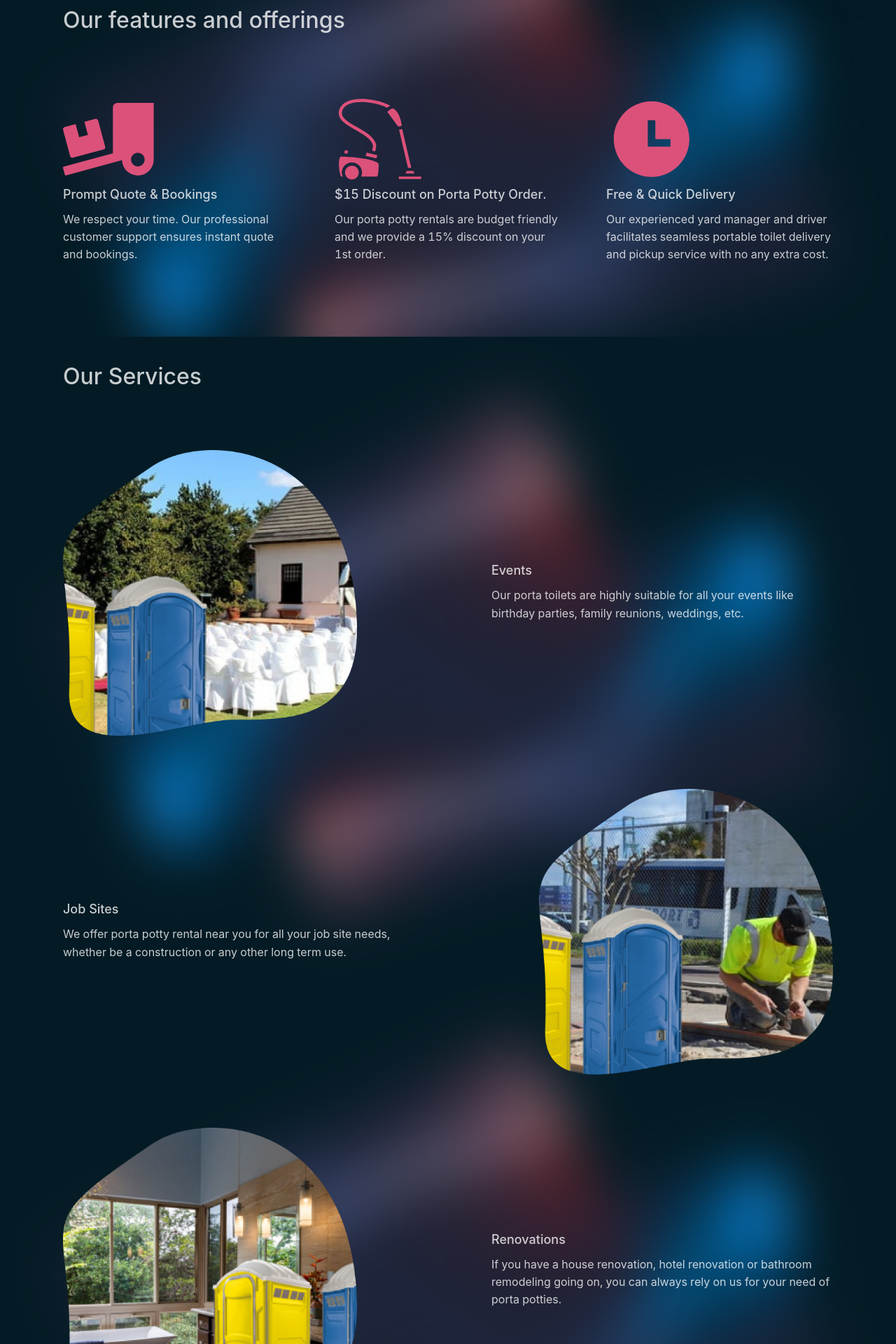
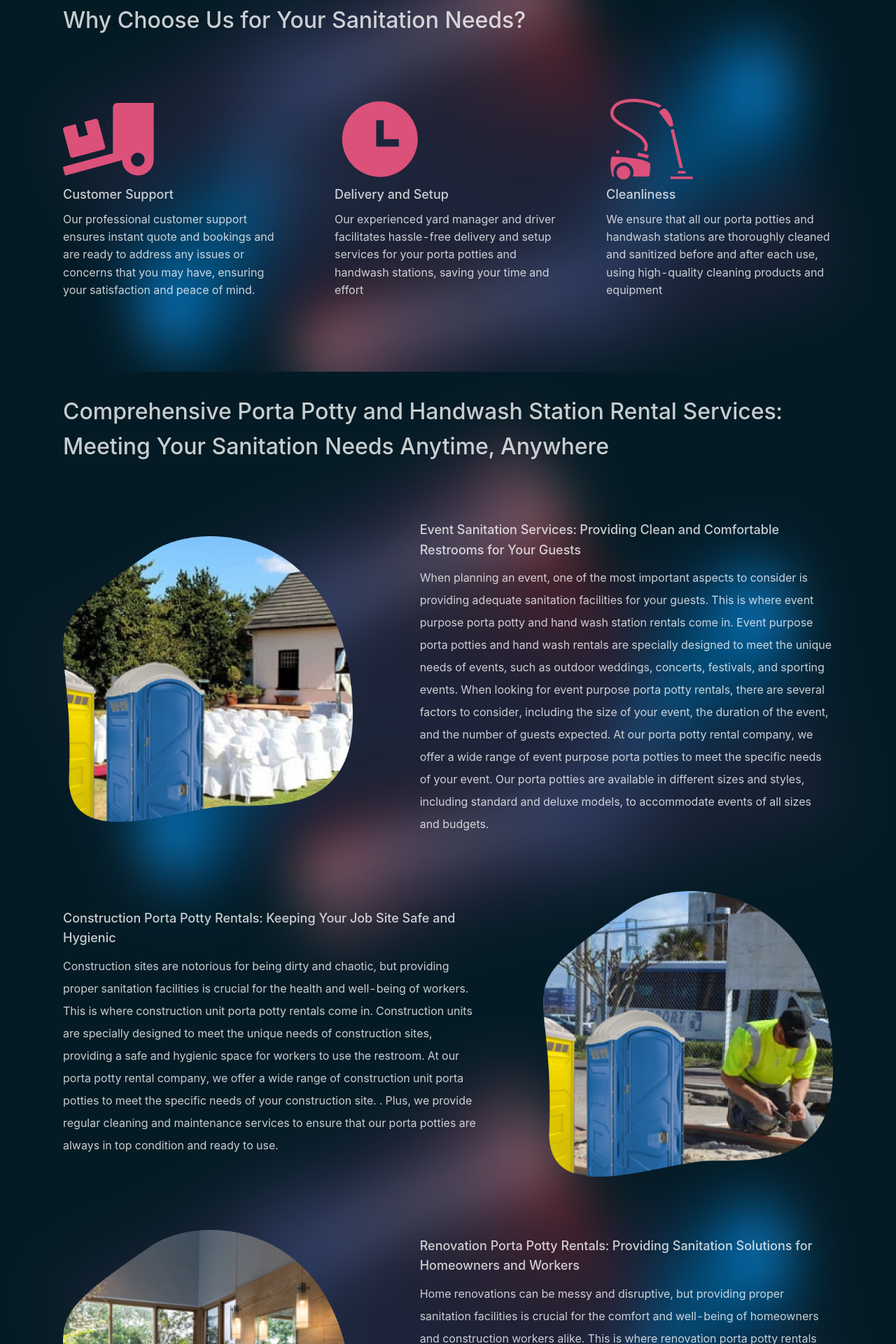
Before and after one commit to nishant-k1/flushjohn-web, a Next.js app: page / in a window 1280 px wide. Shown: the part 820-2740 px from the top of the page at 70% size. Built offline with nearby package versions, Linux system fonts and the light colour scheme.

Commit message:
add homepage text contents

```diff
--- a/components/Home/Hero/styles.module.css
+++ b/components/Home/Hero/styles.module.css
@@ -123,4 +123,7 @@
     justify-content: end;
     padding: 0;
   }
+  .heroTitle h1 {
+    font-size: 2.5rem;
+  }
 }
--- a/components/Home/Services/styles.module.css
+++ b/components/Home/Services/styles.module.css
@@ -39,13 +39,14 @@
 .wrapper p {
   font-size: 16px;
   color: var(--primary-text-color);
+  line-height: 32px;
 }
 /* tablet device breakpoint: 768px*/
 @media only screen and (min-width: 768px) {
   .wrapper {
     display: flex;
     align-items: center;
-    column-gap: 12rem;
+    column-gap: 6rem;
   }
   .rowReverse {
     flex-direction: row-reverse;
--- a/constants/index.js
+++ b/constants/index.js
@@ -5,78 +5,91 @@ import { RiTimeFill } from "react-icons/ri";
 
 export const home_data = {
   hero: {
+    // title:
+    //   "We offer a wide range of portable toilet rentals and hand wash station rentals for all your events, job sites and residential needs.",
     title:
-      "We offer a wide range of portable toilet rentals and hand wash station rentals for all your events, job sites and residential needs.",
+      "Clean, Convenient, and Reliable: Rent Top-Quality Porta Potties and Handwash Stations",
     image: {
       src: "assets/hero/hero_fm_1.png",
       alt: "porta_potty",
     },
   },
   features: {
-    heading: "Our features and offerings",
+    heading: "Why Choose Us for Your Sanitation Needs?",
     content: [
       {
         id: 1,
         image: <FaTruckLoading />,
-        title: "Prompt Quote & Bookings",
-        body: "We respect your time. Our professional customer support ensures instant quote and bookings.",
+        title: "Customer Support",
+        body: "Our professional customer support ensures instant quote and bookings and are ready to address any issues or concerns that you may have, ensuring your satisfaction and peace of mind.",
       },
       {
         id: 2,
-        image: <GiVacuumCleaner />,
-        title: "$15 Discount on Porta Potty Order.",
-        body: "Our porta potty rentals are budget friendly and we provide a 15% discount on your 1st order.",
+        image: <RiTimeFill />,
+        title: "Delivery and Setup",
+        body: "Our experienced yard manager and driver facilitates hassle-free delivery and setup services for your porta potties and handwash stations, saving your time and effort",
       },
       {
         id: 3,
-        image: <RiTimeFill />,
-        title: "Free & Quick Delivery",
-        body: "Our experienced yard manager and driver facilitates seamless portable toilet delivery and pickup service with no any extra cost.",
+        image: <GiVacuumCleaner />,
+        title: "Cleanliness",
+        body: "We ensure that all our porta potties and handwash stations are thoroughly cleaned and sanitized before and after each use, using high-quality cleaning products and equipment",
+        // body: "We provide weekly once cleaning service to our portable restrooms at no any extra cost. Also, we restock the porta potty unit with toilet papers.",
       },
       // {
-      //   id: 4,
+      //   id: 2,
       //   image: <GiVacuumCleaner />,
-      //   title: "Free Porta Potty Servicing",
-      //   body: "We provide weekly once cleaning service to our portable restrooms at no any extra cost. Also, we restock the porta potty unit with toilet papers.",
+      //   title: "$15 Discount on Porta Potty Order.",
+      //   body: "Our porta potty rentals are budget friendly and we provide a 15% discount on your 1st order.",
       // },
     ],
   },
 
   services: {
-    heading: "Our Services",
+    heading:
+      "Comprehensive Porta Potty and Handwash Station Rental Services: Meeting Your Sanitation Needs Anytime, Anywhere",
     content: [
       {
         id: 1,
         image: "/assets/services/services_event_2.png",
         alt: "event_pic",
-        title: "Events",
-        body: "Our porta toilets are highly suitable for all your events like birthday parties, family reunions, weddings, etc.",
+        title:
+          "Event Sanitation Services: Providing Clean and Comfortable Restrooms for Your Guests",
+        body: "When planning an event, one of the most important aspects to consider is providing adequate sanitation facilities for your guests. This is where event purpose porta potty and hand wash station rentals come in. Event purpose porta potties and hand wash rentals are specially designed to meet the unique needs of events, such as outdoor weddings, concerts, festivals, and sporting events. When looking for event purpose porta potty rentals, there are several factors to consider, including the size of your event, the duration of the event, and the number of guests expected.  At our porta potty rental company, we offer a wide range of event purpose porta potties to meet the specific needs of your event. Our porta potties are available in different sizes and styles, including standard and deluxe models, to accommodate events of all sizes and budgets.",
       },
       {
         id: 2,
         image: "/assets/services/services_construction_2.png",
         alt: "construction_pic",
-        title: "Job Sites",
-        body: "We offer porta potty rental near you for all your job site needs, whether be a construction or any other long term use.",
+        title:
+          "Construction Porta Potty Rentals: Keeping Your Job Site Safe and Hygienic",
+        body: "Construction sites are notorious for being dirty and chaotic, but providing proper sanitation facilities is crucial for the health and well-being of workers. This is where construction unit porta potty rentals come in. Construction units are specially designed to meet the unique needs of construction sites, providing a safe and hygienic space for workers to use the restroom. At our porta potty rental company, we offer a wide range of construction unit porta potties to meet the specific needs of your construction site. . Plus, we provide regular cleaning and maintenance services to ensure that our porta potties are always in top condition and ready to use.",
+        //  Using our construction unit porta potty rentals can help improve the overall cleanliness and safety of your construction site, reducing the risk of accidents and injuries. Additionally, providing proper sanitation facilities can help boost worker morale and productivity, leading to a more efficient and successful construction project. By offering reliable and high-quality construction unit porta potty rentals, we can help ensure that your construction site is a safe and healthy environment for workers, promoting their well-being and the success of your project.",
       },
       {
         id: 3,
         image: "/assets/services/services_renovation_2.png",
         alt: "renovation_pic",
-        title: "Renovations",
-        body: "If you have a house renovation, hotel renovation or bathroom remodeling going on, you can always rely on us for your need of porta potties.",
+        title:
+          "Renovation Porta Potty Rentals: Providing Sanitation Solutions for Homeowners and Workers",
+        body: "Home renovations can be messy and disruptive, but providing proper sanitation facilities is crucial for the comfort and well-being of homeowners and construction workers alike. This is where renovation porta potty rentals come in. Renovation porta potties are specially designed to meet the unique needs of home renovation projects, providing a safe and hygienic space for workers and homeowners to use the restroom. At our porta potty rental company, we offer a wide range of renovation porta potties to meet the specific needs of your renovation project. Our porta potties are available in different sizes and styles, including standard, deluxe, and ADA-compliant models, to accommodate projects of all sizes and types.",
+
+        // Our renovation porta potties are also equipped with various features, such as hand sanitizer dispensers, ventilation systems, and locking doors, to ensure maximum comfort and convenience for homeowners and workers. Plus, we provide regular cleaning and maintenance services to ensure that our porta potties are always in top condition and ready to use. Using our renovation porta potty rentals can help improve the overall cleanliness and safety of your renovation project, reducing the risk of accidents and injuries. Additionally, providing proper sanitation facilities can help minimize disruptions to the homeowner's daily routine and promote a positive relationship between the homeowner and construction team. By offering reliable and high-quality renovation porta potty rentals, we can help ensure that your renovation project runs smoothly and efficiently, minimizing disruptions and promoting the comfort and well-being of all parties involved.",
       },
       {
         id: 4,
         image: "/assets/services/services_relief_2.png",
         alt: "relief_pic",
-        title: "Disaster Relief",
-        body: "We are always ready to supply portable equipments like portable toilet and handwash stations in the areas those affected by the disasters.",
+        title:
+          "Disaster Relief Porta Potty Rentals: Rapid Deployment and Reliable Support in Times of Crisis",
+        body: "Disasters such as hurricanes, earthquakes, and floods can leave communities devastated and in need of immediate assistance. Providing proper sanitation facilities is crucial in such situations, as it can help prevent the spread of disease and promote overall health and well-being. This is where disaster relief porta potty rentals come in. At our porta potty rental company, we offer a wide range of disaster relief porta potties to meet the specific needs of disaster-stricken communities. Our porta potties are designed to be durable, easy to transport, and quick to set up, allowing us to rapidly deploy them to disaster zones across the country. Our disaster relief porta potties are available in different sizes and styles, including standard, wheelchair-accessible, and shower units, to provide a safe and hygienic space for those affected by disasters. ",
+        // Our porta potties are also equipped with various features, such as hand sanitizer dispensers, ventilation systems, and locking doors, to ensure maximum comfort and convenience for disaster victims and aid workers. Using our disaster relief porta potty rentals can help improve the overall health and well-being of disaster victims, promoting a safe and hygienic environment in the midst of chaos and devastation. Additionally, providing proper sanitation facilities can help boost morale and promote a sense of normalcy during a difficult and uncertain time. By offering reliable and high-quality disaster relief porta potty rentals, we can help make a difference in the lives of those affected by disasters, providing critical support and assistance when it is needed most.",
       },
     ],
   },
   locations: {
-    title: "Our service locations",
+    title:
+      "Extensive Service Coverage: Providing Porta Potty Rentals Across Multiple Locations",
     list: [
       "Alabama",
       "Arizona",
@@ -187,6 +200,11 @@ export const products_data = {
   p4: "The flushable portable toilets for events has a flush and a sink. It is self-contained unit.",
   p5: "The standalone sink stations are self-contained and comes with soap and paper towels.",
   p6: "The flushable porta potties are self contained. It has a flush and a sink attached to it from inside.",
+
+  products: {
+    event_unit:
+      "When planning an event, one of the most important aspects to consider is providing adequate sanitation facilities for your guests. This is where event purpose porta potty rentals come in. Event purpose porta potties are specially designed to meet the unique needs of events, such as outdoor weddings, concerts, festivals, and sporting events. When looking for event purpose porta potty rentals, there are several factors to consider, including the size of your event, the duration of the event, and the number of guests expected. You'll also want to consider the features of the porta potties, such as their cleanliness, durability, and accessibility. At our porta potty rental company, we offer a wide range of event purpose porta potties to meet the specific needs of your event. Our porta potties are available in different sizes and styles, including standard, deluxe, and VIP models, to accommodate events of all sizes and budgets. Our event purpose porta potties are also equipped with various features, such as hand sanitizer dispensers, ventilation systems, and locking doors, to ensure maximum comfort and convenience for your guests. Plus, we provide regular cleaning and maintenance services to ensure that our porta potties are always in top condition and ready to use.",
+  },
 };
 
 export const slide_show_data = {
```
